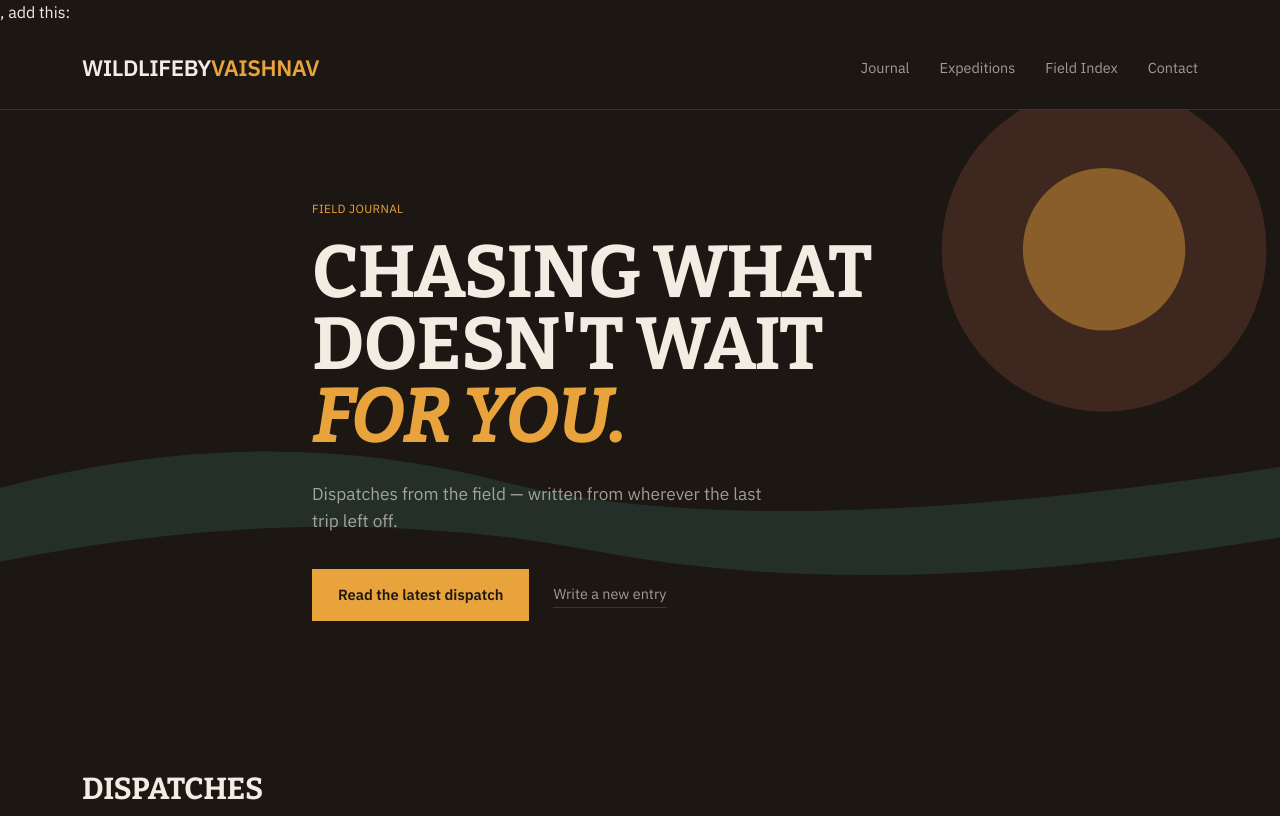
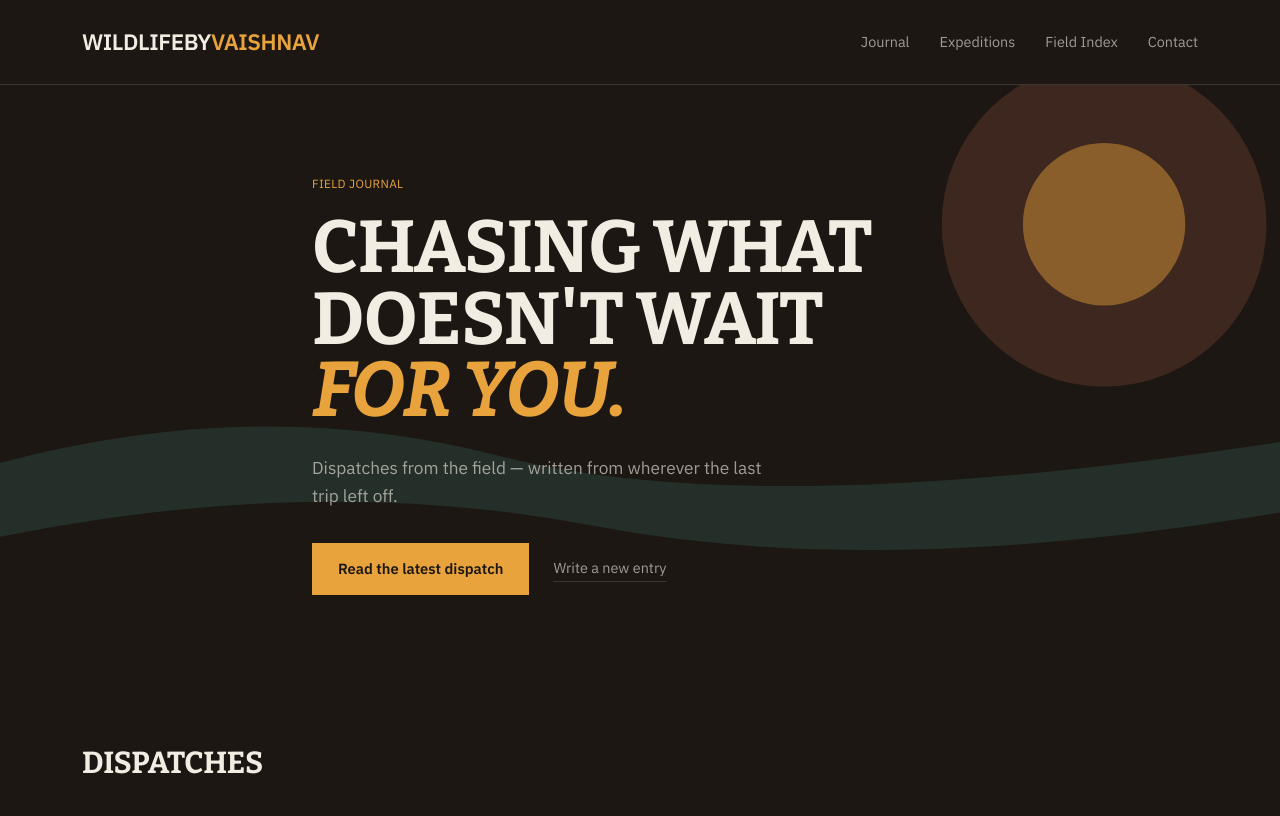
Before and after one commit to vaishnavsripathi5-cmd/undergrowth-blog, an Eleventy site: page src/index.njk in a window 1280 px wide. Shown: the top 816 px of the page. Built offline with nearby package versions, Linux system fonts and the light colour scheme; Eleventy itself is replaced by a stand-in of ours; files that its build step writes are made by us from their sources; grey boxes are pictures that could not be loaded.

Commit message:
Update base.njk

```diff
--- a/src/_includes/base.njk
+++ b/src/_includes/base.njk
@@ -6,7 +6,7 @@
 <title>{{ title or "WILDLIFE BY VAISHNAV" }} — WILDLIFE BY VAISHNAV</title>
 <link rel="preconnect" href="https://fonts.googleapis.com">
 <link href="https://fonts.googleapis.com/css2?family=Bitter:ital,wght@0,400;0,600;0,700;0,800;1,500&family=IBM+Plex+Sans:wght@400;500;600&display=swap" rel="stylesheet">
-<link rel="stylesheet" href="/css/style.css"><script src="https://identity.netlify.com/v1/netlify-identity-widget.js"></script><body>, add this: <script> if (window.netlifyIdentity) { window.netlifyIdentity.on("init", user => { if (!user) { window.netlifyIdentity.on("login", () => { document.location.href = "/admin/"; }); } }); } </script>
+<link rel="stylesheet" href="/css/style.css"><script src="https://identity.netlify.com/v1/netlify-identity-widget.js"></script><body><script> if (window.netlifyIdentity) { window.netlifyIdentity.on("init", user => { if (!user) { window.netlifyIdentity.on("login", () => { document.location.href = "/admin/"; }); } }); } </script>
 </head>
 <body>
 
```
